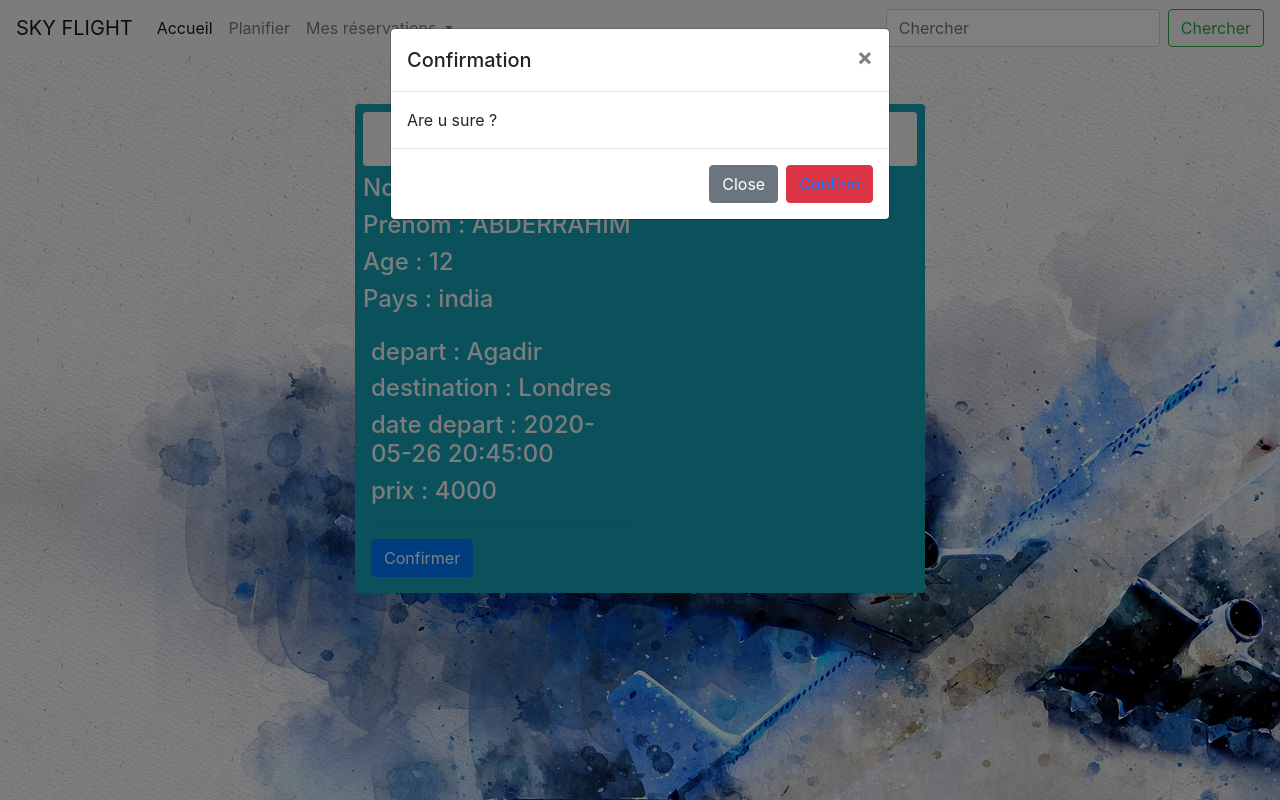
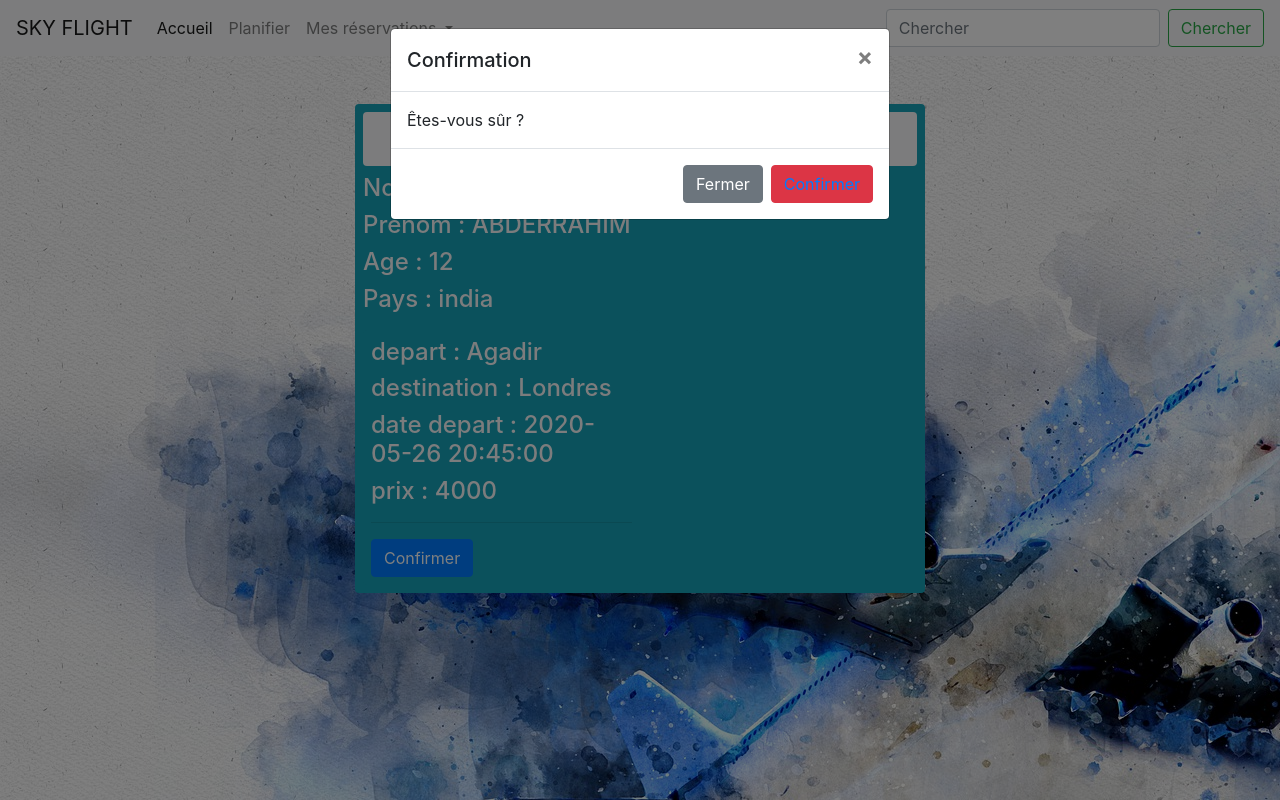
Before and after one commit to ABelcaid/Application-pour-la-gestion-des-reservations-des-vols-aeriens, a PHP site: page /confirmation.php in a window 1280 px wide, after a click on "Confirmer". Run offline with PHP 8.4, Linux system fonts and the light colour scheme; data comes from the database, SQL or seed files in the repository.

Commit message:
version 1.4

```diff
--- a/confirmation.php
+++ b/confirmation.php
@@ -88,11 +88,11 @@ include 'confirmation-back.php';
                                     </button>
                                 </div>
                                 <div class="modal-body">
-                                    Are u sure ?
+                                Êtes-vous sûr ?
                                 </div>
                                 <div class="modal-footer">
-                                    <button type="button" class="btn btn-secondary" data-dismiss="modal">Close</button>
-                                    <button type="button" class="btn btn-danger"><a href="index.php">Confirm </a></button>
+                                    <button type="button" class="btn btn-secondary" data-dismiss="modal">Fermer</button>
+                                    <button type="button" class="btn btn-danger"><a href="index.php">Confirmer </a></button>
                                 </div>
                             </div>
                         </div>
--- a/dbconnection.php
+++ b/dbconnection.php
@@ -2,7 +2,7 @@
 $servername = "localhost";
 $username = "root";
 // $password = ""; if you dont have any password
-$password = "";
+$password = "belcaid";
 $dbname = "gestion_reservations";
 
 // Create connection
--- a/reservation.php
+++ b/reservation.php
@@ -87,7 +87,7 @@ include('dbconnection.php');
 								?>
 								<h4 class="card-title">Depart :<span style="color:blue"><?= $row['depart']; ?></span></h4>
 								<h4 class="card-title">Destination : <span style="color:blue"><?= $row['destination']; ?></span></h4>
-								<h4 class="card-title">Date depart :<span style="color:blue"><?= $row['date_depart']; ?> </span> </h4>
+								<h4 class="card-title">Date depart :<span style="color:blue"><?= $row['date_depart']; ?> PM </span> </h4>
 								<h4 class="card-title">Nomber de places : <span style="color:blue"><?= $row['num_place'];; ?></span></h4>
 								<h4 class="card-title">Prix : <span style="color:blue"><?= $row['prix']; ?> DH</span> </h4>
 
@@ -166,7 +166,7 @@ include('dbconnection.php');
 
 
 									<button type="submit" name="add" class="submit-btn">
-										addd
+									Réservation complète
 										<!--  <a style="color: #fff;;text-decoration: none;" name="add" class="abtn" href="confirmation.php?pid=<?= $row['id']; ?>">Réservation complète</a> -->
 									</button>
 
```
